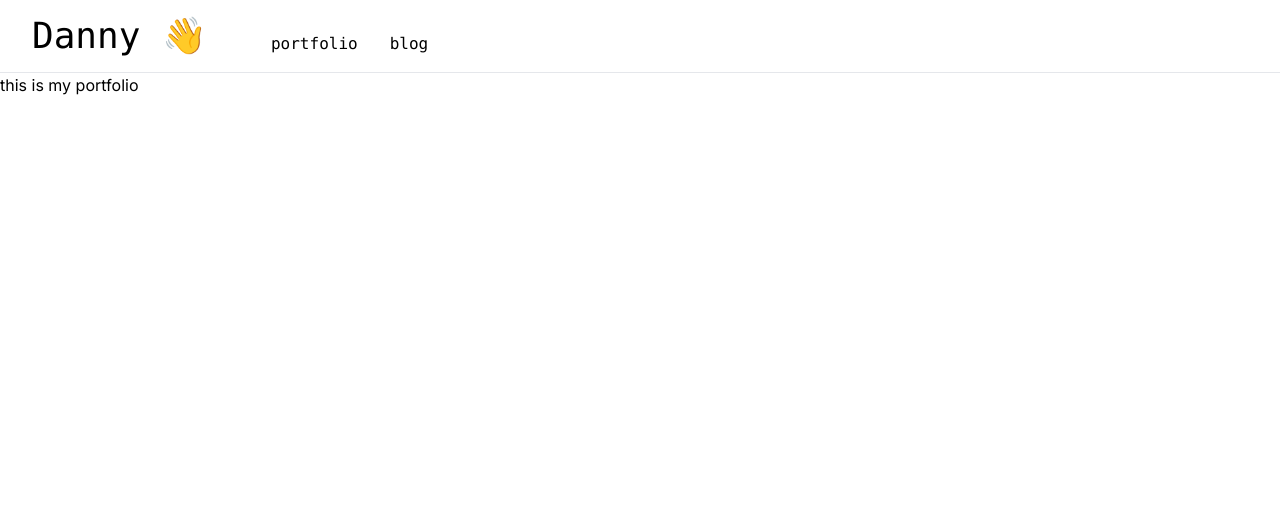
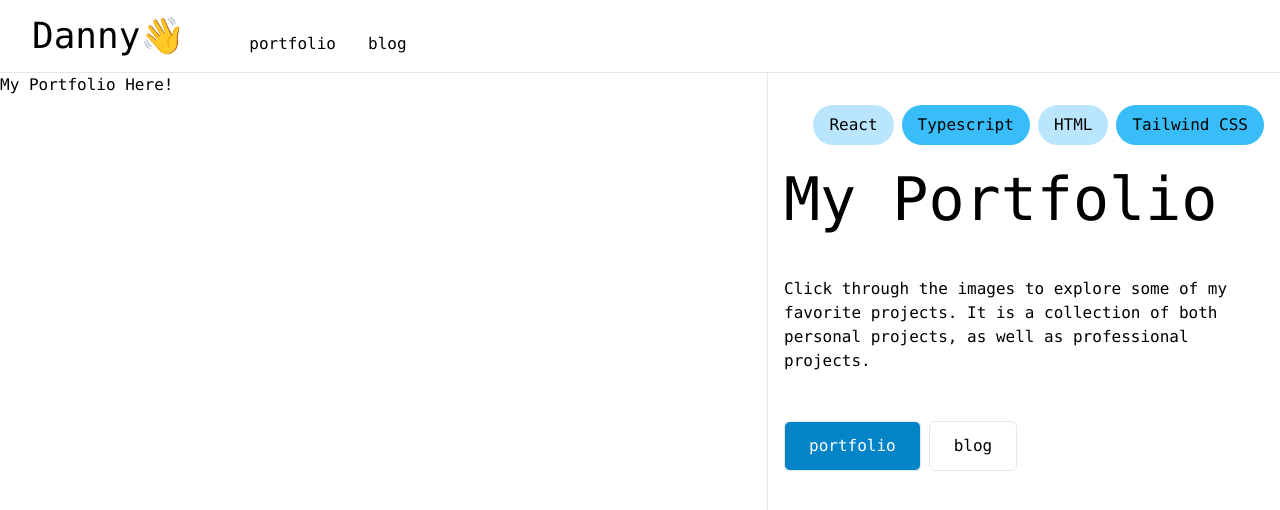
Before and after one commit to dannygrimmig/portfolio, a Next.js app: page /portfolio in a window 1280 px wide. Shown: the top 510 px of the page. Built offline with nearby package versions, Linux system fonts and the light colour scheme.

Commit message:
refactor - stub out layout for portfolio page

```diff
--- a/app/blog/page.tsx
+++ b/app/blog/page.tsx
@@ -1,3 +1,9 @@
+import { Metadata } from "next";
+
+export const metadata: Metadata = {
+  title: "Blog",
+};
+
 export default function Page() {
   return <div>this is my blog</div>;
 }
--- a/app/layout.tsx
+++ b/app/layout.tsx
@@ -1,9 +1,6 @@
 import type { Metadata } from "next";
-import { Inter } from "next/font/google";
 import "./globals.css";
 import { NavBar } from "./ui/nav";
-
-const inter = Inter({ subsets: ["latin"] });
 
 export const metadata: Metadata = {
   title: {
@@ -20,7 +17,7 @@ export default function RootLayout({
 }>) {
   return (
     <html lang="en">
-      <body className={inter.className}>
+      <body className="font-mono">
         <NavBar />
         {children}
       </body>
--- a/app/lib/home-data.ts
+++ b/app/lib/home-data.ts
@@ -1,4 +1,13 @@
-export const CATEGORYS = [
+export type Category = {
+  key: string;
+  image: string;
+  text: string;
+  company: string;
+  subhead: string;
+  positions?: string[];
+};
+
+export const CATEGORYS: Category[] = [
   {
     key: "main",
     image:
--- a/app/page.tsx
+++ b/app/page.tsx
@@ -1,9 +1,9 @@
 "use client";
 
-import Image from "next/image";
-import Link from "next/link";
 import * as React from "react";
-import { CATEGORYS } from "./lib/home-data";
+import { CATEGORYS, Category } from "./lib/home-data";
+import { CategoryButton } from "./ui/buttons";
+import { RightSplit, SplitPage } from "./ui/splitpage";
 
 export default function Home() {
   // managed
@@ -12,103 +12,62 @@ export default function Home() {
   );
 
   return (
-    <main className="sm:grid grid-cols-5 min-h-[calc(100vh-74px)]">
-      <div className="sm:col-span-3 border-r">
+    <SplitPage
+      left={
+        <Left
+          category={currentCategory}
+          onCategoryChange={(category) => setCurrentCategory(category)}
+        />
+      }
+      right={
+        <RightSplit
+          title="Danny Grimmig"
+          text={currentCategory?.text || ""}
+          badges={[
+            {
+              key: "fe",
+              text: "Frontend Engineer",
+              color: "bg-sky-200",
+            },
+          ]}
+        />
+      }
+    />
+  );
+}
+
+type LeftProps = {
+  category: Category;
+  onCategoryChange: (category: Category) => void;
+};
+
+function Left(props: LeftProps) {
+  const { category, onCategoryChange } = props;
+  return (
     <div className="w-full h-full p-16 flex flex-col-reverse md:grid md:grid-cols-10 gap-4">
       <div className="col-span-2 flex md:flex-col items-end gap-4">
         {CATEGORYS.map((category) => (
-              <button
-                type="button"
-                onClick={() => setCurrentCategory(category)}
+          <CategoryButton
             key={category.key}
-                className="rounded-md p-4 bg-slate-100 h-24 w-24 flex justify-center items-center"
-              >
-                <img src={category.image} className="rounded-md" />
-              </button>
+            image={category.image}
+            onClick={() => onCategoryChange(category)}
+          />
         ))}
       </div>
 
       <div className="col-span-8 bg-slate-100 p-2 sm:p-4 md:p-8 rounded-lg h-[500px] flex flex-col ">
         <div className="flex-1 h-5/6 self-center place-self-center">
-              <img
-                src={currentCategory?.image}
-                className="rounded-lg object-fit h-full"
-              />
+          <img src={category?.image} className="rounded-lg object-fit h-full" />
         </div>
 
         <div className="flex-1 content-end font-mono">
-              <h3 className="font-bold">{currentCategory?.company}</h3>
-              <p>{currentCategory?.subhead}</p>
-              {currentCategory?.positions?.map((position, i) => (
+          <h3 className="font-bold">{category?.company}</h3>
+          <p>{category?.subhead}</p>
+          {category?.positions?.map((position, i) => (
             <li key={i}>{position}</li>
           ))}
         </div>
       </div>
     </div>
-      </div>
-
-      <div className="sm:col-span-2 px-4 pt-8 flex flex-col font-mono gap-12">
-        <div className="flex flex-col">
-          <p className="px-4 py-2 rounded-full bg-sky-200 w-max self-end">
-            Frontend Engineer
-          </p>
-          <h1 className="text-6xl">
-            Danny
-            <br />
-            Grimmig
-          </h1>
-        </div>
-
-        <Typewriter text={currentCategory?.text ?? ""} />
-
-        <div className="flex gap-2">
-          <Link href="/portfolio">
-            <Button type="primary" text="portfolio" />
-          </Link>
-
-          <Link href="/blog">
-            <Button type="secondary" text="blog" />
-          </Link>
-        </div>
-      </div>
-    </main>
   );
 }
-
-type ButtonProps = {
-  type: "primary" | "secondary";
-  text: string;
-};
-function Button(props: ButtonProps) {
-  const { type, text } = props;
-
-  return (
-    <h3
-      className={`px-6 py-3 rounded-md border w-max ${
-        type === "primary" && "bg-sky-600 text-white"
-      }`}
-    >
-      {text}
-    </h3>
-  );
-}
-
-function Typewriter({ text }: { text: string }) {
-  // managed
-  const [index, setIndex] = React.useState(0);
-
-  React.useEffect(() => {
-    if (index < text.length) {
-      const timeout = setTimeout(() => {
-        setIndex((prevIndex) => prevIndex + 1);
-      }, 25);
-
-      return () => clearTimeout(timeout);
-    }
-  }, [text, index]);
-
-  // derived
-  const displayedText = text.slice(0, index);
-
-  return <p>{displayedText}</p>;
-}
--- a/app/portfolio/page.tsx
+++ b/app/portfolio/page.tsx
@@ -1,3 +1,27 @@
-export default function Page() {
-  return <div>this is my portfolio</div>;
+import { BADGE_MAP } from "../ui/badges";
+import { RightSplit, SplitPage } from "../ui/splitpage";
+import { Metadata } from "next";
+
+export const metadata: Metadata = {
+  title: "Portfolio",
+};
+
+export default function Portfolio() {
+  return (
+    <SplitPage
+      left={<div>My Portfolio Here!</div>}
+      right={
+        <RightSplit
+          title="My Portfolio"
+          text="Click through the images to explore some of my favorite projects. It is a collection of both personal projects, as well as professional projects."
+          badges={[
+            BADGE_MAP.react,
+            BADGE_MAP.ts,
+            BADGE_MAP.html,
+            BADGE_MAP.css,
+          ]}
+        />
+      }
+    />
+  );
 }
--- /dev/null
+++ b/app/ui/badges.tsx
@@ -0,0 +1,49 @@
+export type BadgeProps = {
+  text: string;
+  color?: string;
+  className?: string;
+};
+
+export function Badge(props: BadgeProps) {
+  const { text, color = "bg-sky-200", className = "" } = props;
+
+  return (
+    <p className={`px-4 py-2 rounded-full w-max ${color} ${className}`}>
+      {text}
+    </p>
+  );
+}
+const REACT_BADGE: BadgeProps = {
+  text: "React",
+  color: "bg-sky-200",
+};
+
+const TS_BADGE: BadgeProps = {
+  text: "Typescript",
+  color: "bg-sky-400",
+};
+
+const HTML_BADGE: BadgeProps = {
+  text: "HTML",
+  color: "bg-sky-200",
+};
+
+const CSS_BADGE: BadgeProps = {
+  text: "Tailwind CSS",
+  color: "bg-sky-400",
+};
+
+const JS_BADGE: BadgeProps = {
+  text: "Javascript",
+  color: "bg-sky-600",
+};
+
+type BADGES = "react" | "ts" | "html" | "css" | "js";
+
+export const BADGE_MAP: Record<BADGES, BadgeProps> = {
+  react: REACT_BADGE,
+  ts: TS_BADGE,
+  html: HTML_BADGE,
+  css: CSS_BADGE,
+  js: JS_BADGE,
+};
--- /dev/null
+++ b/app/ui/buttons.tsx
@@ -0,0 +1,38 @@
+type ButtonProps = {
+  type: "primary" | "secondary";
+  text: string;
+};
+
+export function Button(props: ButtonProps) {
+  const { type, text } = props;
+
+  return (
+    <h3
+      className={`px-6 py-3 rounded-md border w-max ${
+        type === "primary" && "bg-sky-600 text-white"
+      }`}
+    >
+      {text}
+    </h3>
+  );
+}
+
+type CategoryButtonProps = {
+  key: string;
+  image: string;
+  onClick: () => void;
+};
+
+export function CategoryButton(props: CategoryButtonProps) {
+  const { key, image, onClick } = props;
+  return (
+    <button
+      type="button"
+      onClick={onClick}
+      key={key}
+      className="rounded-md p-4 bg-slate-100 h-24 w-24 flex justify-center items-center"
+    >
+      <img src={image} className="rounded-md" />
+    </button>
+  );
+}
--- a/app/ui/nav.tsx
+++ b/app/ui/nav.tsx
@@ -4,7 +4,7 @@ export function NavBar() {
   return (
     <nav className="font-mono border-b py-4 px-8 flex gap-16 items-end">
       <Link href="/">
-        <h1 className="text-4xl">Danny &#128075;</h1>
+        <h1 className="text-4xl font-thin">Danny&#128075;</h1>
       </Link>
       <ul className="flex gap-8">
         {LINKS.map((link) => (
--- /dev/null
+++ b/app/ui/splitpage.tsx
@@ -0,0 +1,60 @@
+import Link from "next/link";
+import { Badge, BadgeProps } from "./badges";
+import { Typewriter } from "./typing";
+import { Button } from "./buttons";
+
+type SplitPageProps = {
+  left: React.ReactNode;
+  right: React.ReactNode;
+};
+
+export function SplitPage(props: SplitPageProps) {
+  const { left, right } = props;
+  return (
+    <main className="sm:grid grid-cols-5 min-h-[calc(100vh-74px)]">
+      <div className="sm:col-span-3 border-r">{left}</div>
+
+      <div className="sm:col-span-2 px-4 pt-8">{right}</div>
+    </main>
+  );
+}
+
+type RightSplit = {
+  title: string;
+  text: string;
+  badges?: BadgeProps[];
+};
+
+export function RightSplit(props: RightSplit) {
+  const { title, badges = [], text } = props;
+  return (
+    <div className="flex flex-col gap-12">
+      <div className="flex flex-col gap-6">
+        <ul className="flex gap-2 justify-end flex-wrap">
+          {badges.map((badge: BadgeProps, i) => (
+            <li key={i}>
+              <Badge
+                text={badge.text}
+                color={badge.color}
+                className={badge.className}
+              />
+            </li>
+          ))}
+        </ul>
+        <h1 className="text-6xl">{title}</h1>
+      </div>
+
+      <Typewriter text={text} />
+
+      <div className="flex gap-2">
+        <Link href="/portfolio">
+          <Button type="primary" text="portfolio" />
+        </Link>
+
+        <Link href="/blog">
+          <Button type="secondary" text="blog" />
+        </Link>
+      </div>
+    </div>
+  );
+}
--- /dev/null
+++ b/app/ui/typing.tsx
@@ -0,0 +1,20 @@
+"use client";
+import * as React from "react";
+
+export function Typewriter({ text }: { text: string }) {
+  const [index, setIndex] = React.useState(0);
+
+  React.useEffect(() => {
+    if (index < text.length) {
+      const timeout = setTimeout(() => {
+        setIndex((prevIndex) => prevIndex + 1);
+      }, 25);
+
+      return () => clearTimeout(timeout);
+    }
+  }, [text, index]);
+
+  const displayedText = text.slice(0, index);
+
+  return <p>{displayedText}</p>;
+}
```
Lines whose indentation alone changed are shown as unchanged.
